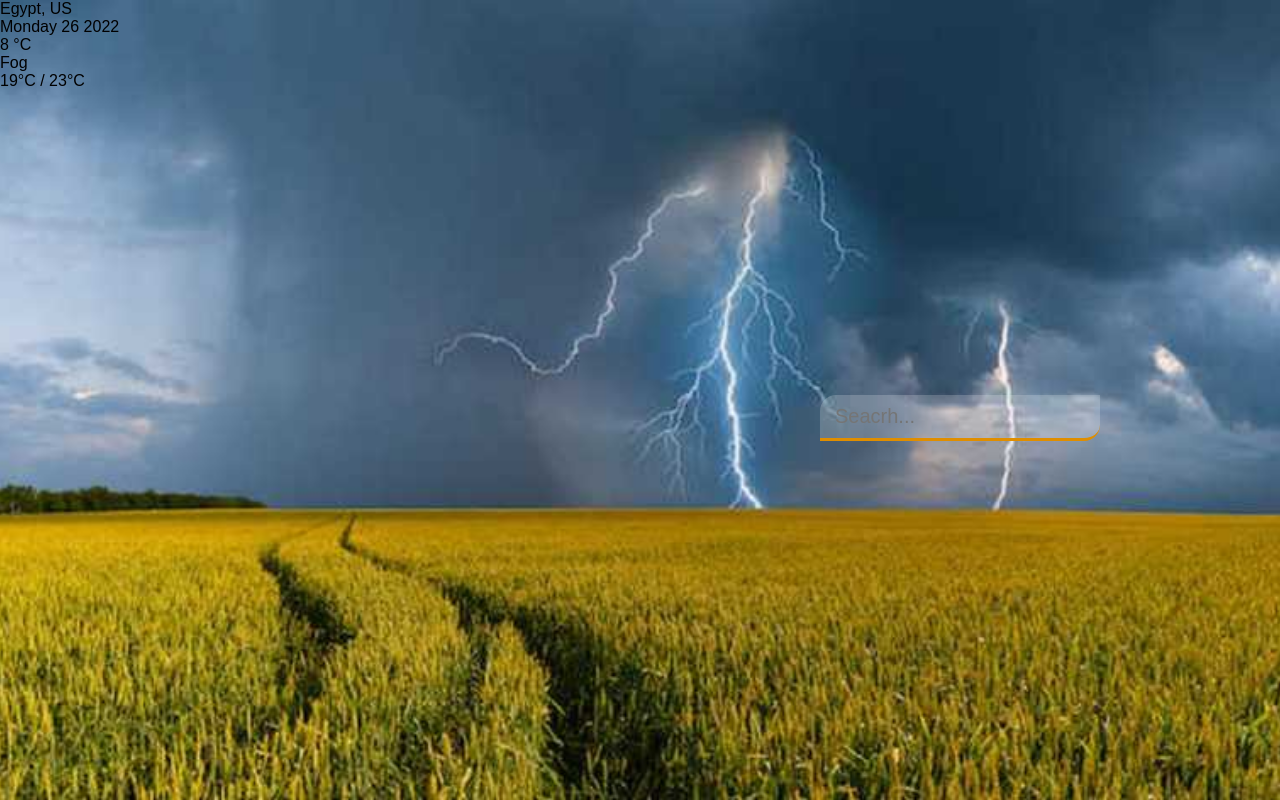
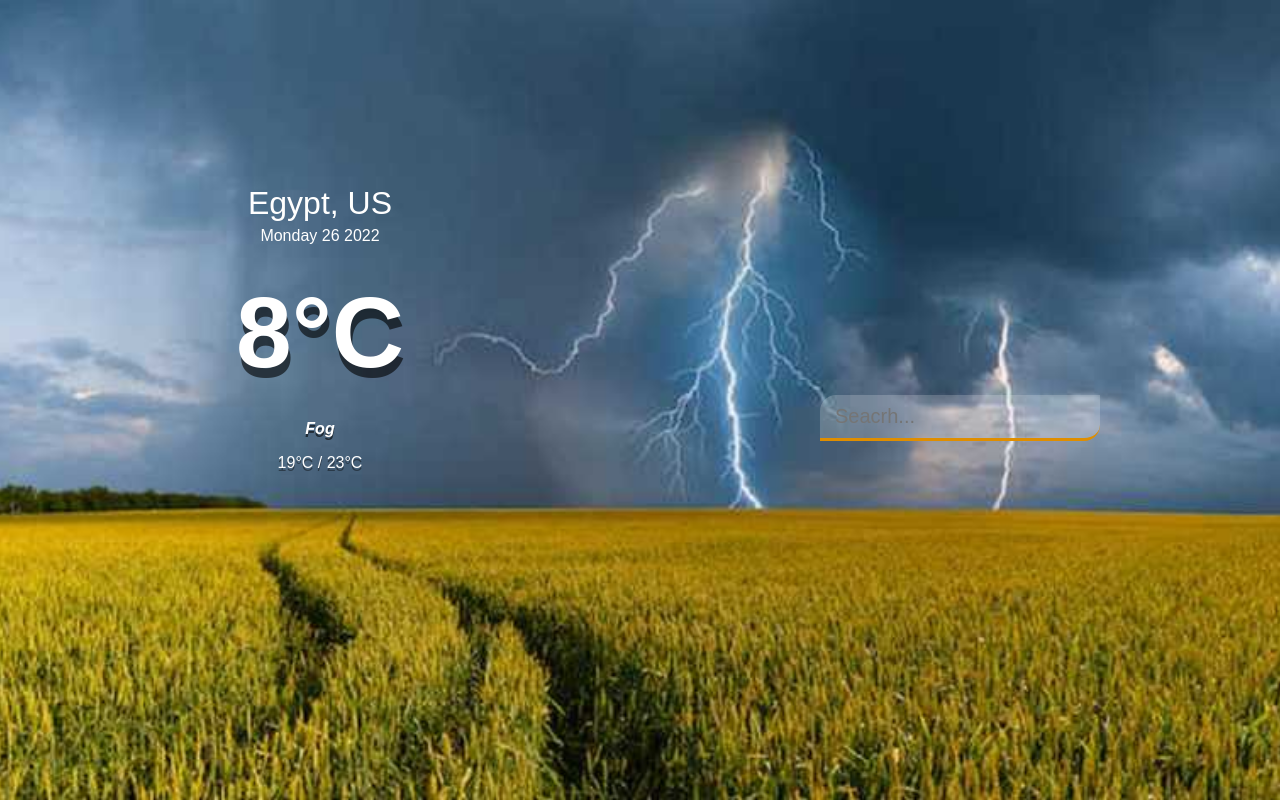
Before and after one commit to sherzodqurbonov/Weather-App, a plain HTML site: page index.html in a window 1280 px wide. Drawn offline with Linux system fonts and the light colour scheme.

Commit message:
verstka tamom

```diff
--- a/style.css
+++ b/style.css
@@ -38,5 +38,46 @@ header input{
 header input:focus{
     background-color:rgba(255, 255, 255, 0.8);
     border-radius: 0 16px 0 16px;
-
 }
+main{
+    margin-top: 20vh;
+    padding: 25px 25px 50px;
+    display: flex;
+    flex-direction: column;
+    align-items: center;
+    text-align: center;
+}
+.location .city{
+    color:#fff;
+    font-size: 32px;
+    font-weight: 500;
+    margin-bottom: 5px;
+}
+.location .date{
+    color:#fff;
+    font-size: 16px;
+}
+.main-temp .temp{
+    color: #fff;
+    font-size: 100px;
+    font-weight: 900;
+    margin: 30px 0;
+    text-shadow: 2px 10px rgba(0, 0, 0, 0.6);
+}
+.main-temp .span{
+    font-weight: 500;
+}
+.main-temp .weather{
+    color:#fff;
+    font-style: 32px;
+    font-weight: 700;
+    font-style: italic;
+    margin-bottom: 16px;
+    text-shadow: 0px 3px rgba(0, 0, 0, 0.6);
+}
+.main-temp .hi-low{
+    color:#fff;
+    font-style: 24px;
+    font-weight: 500;
+    text-shadow: 0px 3px rgba(0, 0, 0, 0.4);
+}
```
Also changed, not shown: index.html (+1 -1 lines).
